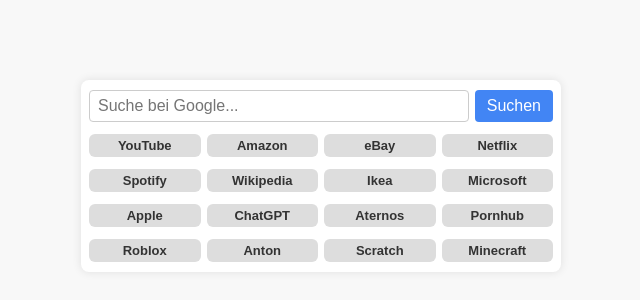
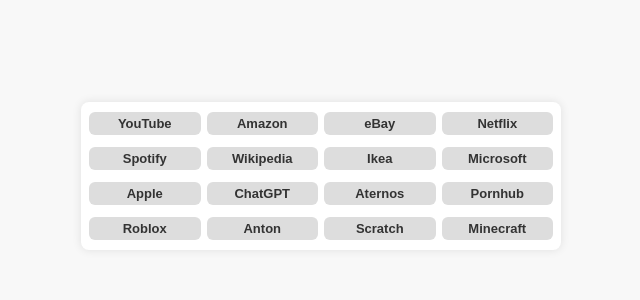
Before and after one commit to armin2015078-art/192837465, a plain HTML site: page index.html in a window 1280 px wide. Shown: the part 224-524 px from the top of the page, without its empty margins (319-959 px from the left). Drawn offline with Linux system fonts and the light colour scheme.

Commit message:
Update index.html

```diff
--- a/index.html
+++ b/index.html
@@ -82,11 +82,6 @@
 </head>
 <body>
   <div id="container">
-    <form action="https://www.google.com/search" method="GET" target="_self">
-      <input type="text" name="q" placeholder="Suche bei Google..." required />
-      <input type="submit" value="Suchen" />
-    </form>
-
     <div class="button-row">
       <a href="https://www.youtube.com/" rel="noopener noreferrer">YouTube</a>
       <a href="https://www.amazon.de/" rel="noopener noreferrer">Amazon</a>
```
